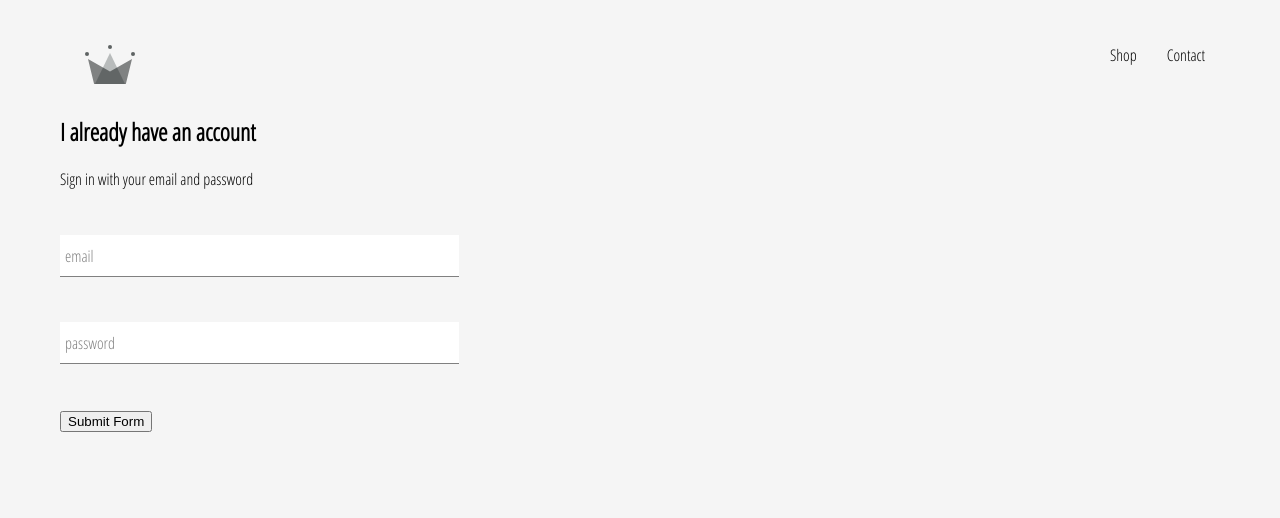
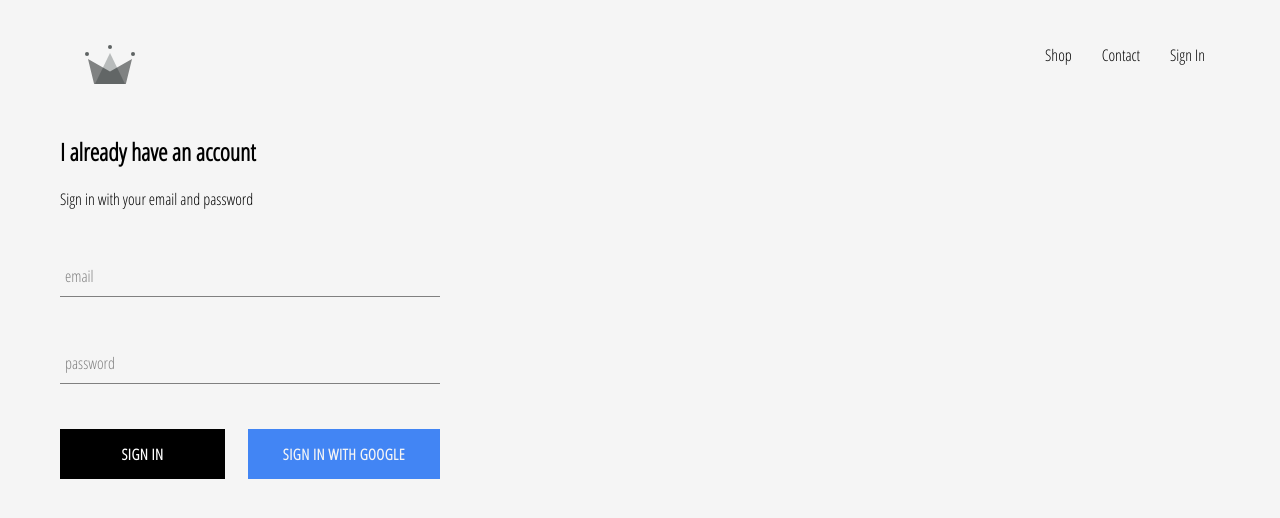
Before and after one commit to Abhishek-015/React-Ecommerce-Major, a React (Create React App) app: page /signin in a window 1280 px wide. Shown: the top 518 px of the page. Built offline with nearby package versions, Linux system fonts and the light colour scheme; no server answers; a web font is replaced by a local one.

Commit message:
integrated firebase in application and added custom button component

```diff
--- a/package.json
+++ b/package.json
@@ -6,6 +6,7 @@
     "@testing-library/jest-dom": "^5.16.1",
     "@testing-library/react": "^12.1.2",
     "@testing-library/user-event": "^13.5.0",
+    "firebase": "^9.6.1",
     "node-sass": "^7.0.1",
     "react": "^17.0.2",
     "react-dom": "^17.0.2",
--- a/src/App.css
+++ b/src/App.css
@@ -7,3 +7,6 @@
     text-decoration: none;
     color: black;
 }
+*{
+    box-sizing: border-box;
+}
--- a/src/App.js
+++ b/src/App.js
@@ -4,12 +4,36 @@
 import ShopPage from './components/pages/shop/shop.component';
 import Header from './components/header/header.component';
 import SignInAndSignUpPage from './components/sign-in-and-sign-up/sign-in-and-sign-up.component';
+import { auth } from './components/firebase/firebase.utils';
 import './App.css'
 
-function App(){
+class App extends React.Component {
+     constructor(){
+       super()
+
+       this.state={
+         currentUser:null
+       }
+     }
+
+     unsubscribeFromAuth = null;
+
+     componentDidMount(){
+       this.unsubscribeFromAuth=auth.onAuthStateChanged(user=>{
+         this.setState({currentUser:user})
+         console.log(user)
+       })
+     }
+
+     componentWillUnmount(){
+       this.unsubscribeFromAuth()
+     }
+
+  render(){
+
     return (
     <div>
-    <Header/>
+      <Header currentUser={this.state.currentUser}/>
       <Switch>
         <Route exact path="/" component={HomePage} />
         <Route path="/shop" component={ShopPage} />
@@ -18,5 +42,6 @@
     </div>
     );
   }
+}
 
 export default App;
--- /dev/null
+++ b/src/components/custom-button/custom-button.styles.scss
@@ -0,0 +1,34 @@
+.custom-button {
+  min-width: 165px;
+  width: auto;
+  height: 50px;
+  letter-spacing: 0.5px;
+  line-height: 50px;
+  padding: 0 35px 0 35px;
+  font-size: 15px;
+  background-color: black;
+  color: white;
+  text-transform: uppercase;
+  font-family: 'Open Sans Condensed';
+  font-weight: bolder;
+  border: none;
+  cursor: pointer;
+
+  &:hover {
+    background-color: white;
+    color: black;
+    border: 1px solid black;
+  }
+
+  &.google-sign-in {
+    background-color: #4285f4;
+    color: whitesmoke;
+
+    &:hover{
+      background-color: #357ae8;
+      border: none;
+    }
+  }
+
+
+}
--- /dev/null
+++ b/src/components/custom-button/custum-button.component.jsx
@@ -0,0 +1,11 @@
+import React from 'react';
+
+import './custom-button.styles.scss';
+
+const CustomButton=({children,isGoogleSignIn,...otherProps})=>(
+    <button className={`${isGoogleSignIn?"google-sign-in":""} custom-button` } {...otherProps}>
+      {children}
+    </button>
+)
+
+export default CustomButton ;
--- /dev/null
+++ b/src/components/firebase/firebase.utils.js
@@ -0,0 +1,24 @@
+import firebase from 'firebase/compat/app';  //get the functionality of that firebase library
+import 'firebase/compat/firestore';          //get the database
+import 'firebase/compat/auth';               //get the auth functionality
+
+const config={
+    apiKey: "AIzaSyBVIV6C42KOLNRCTQOAA2KsgntGcKQK0IU",
+    authDomain: "crown-db-cf88b.firebaseapp.com",
+    projectId: "crown-db-cf88b",
+    storageBucket: "crown-db-cf88b.appspot.com",
+    messagingSenderId: "51703730202",
+    appId: "1:51703730202:web:881334c44ae2b359dcc1a3",
+    measurementId: "G-5QB0CM1JD5"
+  }
+
+  firebase.initializeApp(config)
+
+  export const auth = firebase.auth();  //use for authentication
+  export const firestore = firebase.firestore();
+
+  const provider = new firebase.auth.GoogleAuthProvider();  // give access to class GoogleAuthProvider frpm auth library
+  provider.setCustomParameters({prompt:'select_account'});  //trigger the google popup whenever we are using GoogleAuthProvider class
+  export const signInWithGoogle = () => auth.signInWithPopup(provider) //trigger the popup ehenevr this function is called
+
+  export default firebase
--- a/src/components/form-input/form-input.styles.scss
+++ b/src/components/form-input/form-input.styles.scss
@@ -13,7 +13,7 @@
 
   .form-input {
     background: none;
-    background-color: white;
+    background-color: whitesmoke;
     color: $sub-color;
     font-size: 18px;
     padding: 10px 10px 10px 5px;
--- a/src/components/header/header.component.jsx
+++ b/src/components/header/header.component.jsx
@@ -1,18 +1,28 @@
 import React from "react";
 import { Link } from "react-router-dom";
-import {ReactComponent as Logo} from '../../assets/crown.svg'
-import './header.styles.scss'
+import { ReactComponent as Logo } from "../../assets/crown.svg";
+import { auth } from "../firebase/firebase.utils";
+import "./header.styles.scss";
 
-const Header =()=>(
-    <div className="header">
-        <Link className="logo-container" to='/'>
-            <Logo className="logo"/>
-        </Link>
-        <div className="options">
-            <Link className="option" to='/shop'>Shop</Link>
-            <Link className="option" to='/contact'>Contact</Link>
-        </div>
+const Header = ({ currentUser }) => (
+  <div className="header">
+    <Link className="logo-container" to="/">
+      <Logo className="logo" />
+    </Link>
+    <div className="options">
+      <Link className="option" to="/shop">
+        Shop
+      </Link>
+      <Link className="option" to="/contact">
+        Contact
+      </Link>
+        {currentUser ?
+          <div className="option" onClick={()=>auth.signOut()}>Sign Out</div>
+         :
+          <Link className="option" to="/signin"> Sign In</Link>
+        }
     </div>
-)
+  </div>
+);
 
-export default Header
+export default Header;
--- a/src/components/header/header.styles.scss
+++ b/src/components/header/header.styles.scss
@@ -20,6 +20,7 @@
 
     .option {
       padding: 10px 15px;
+      cursor: pointer;
     }
   }
 }
--- a/src/components/sign-in/sign-in.component.jsx
+++ b/src/components/sign-in/sign-in.component.jsx
@@ -1,5 +1,7 @@
 import React from "react";
 import FormInput from "../form-input/form-input.component";
+import CustomButton from "../custom-button/custum-button.component";
+import {signInWithGoogle} from '../firebase/firebase.utils'
 import "./sign-in.styles.scss";
 
 class SignIn extends React.Component {
@@ -44,7 +46,10 @@
             label='password'
             required
           />
-          <input type="submit" value="Submit Form" />
+          <div className="buttons">
+          <CustomButton type="submit">Sign in</CustomButton>
+          <CustomButton onClick={signInWithGoogle} isGoogleSignIn>Sign in with Google</CustomButton>
+          </div>
         </form>
       </div>
     );
--- a/src/components/sign-in/sign-in.styles.scss
+++ b/src/components/sign-in/sign-in.styles.scss
@@ -1,3 +1,14 @@
 .sign-in{
-    width: 30vw;
+    width: 380px;
+    display: flex;
+    flex-direction: column;
+
+    .title{
+        margin: 10px 0;
+    }
+
+    .buttons{
+      display: flex;
+      justify-content: space-between;
+    }
 }
```
Also changed, not shown: 1 other file (tests, documents, lock files or other folders). Lines whose indentation alone changed are shown as unchanged.
